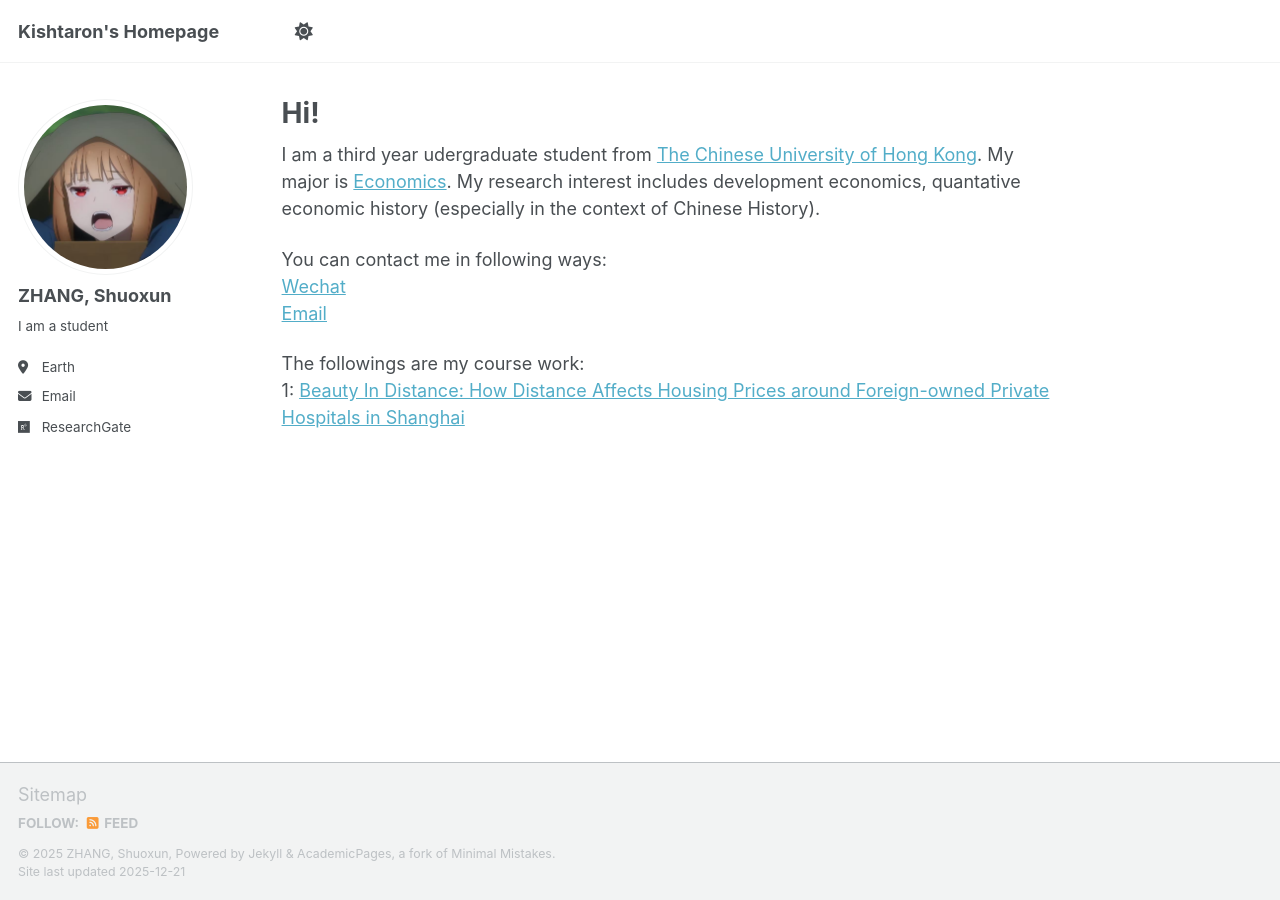
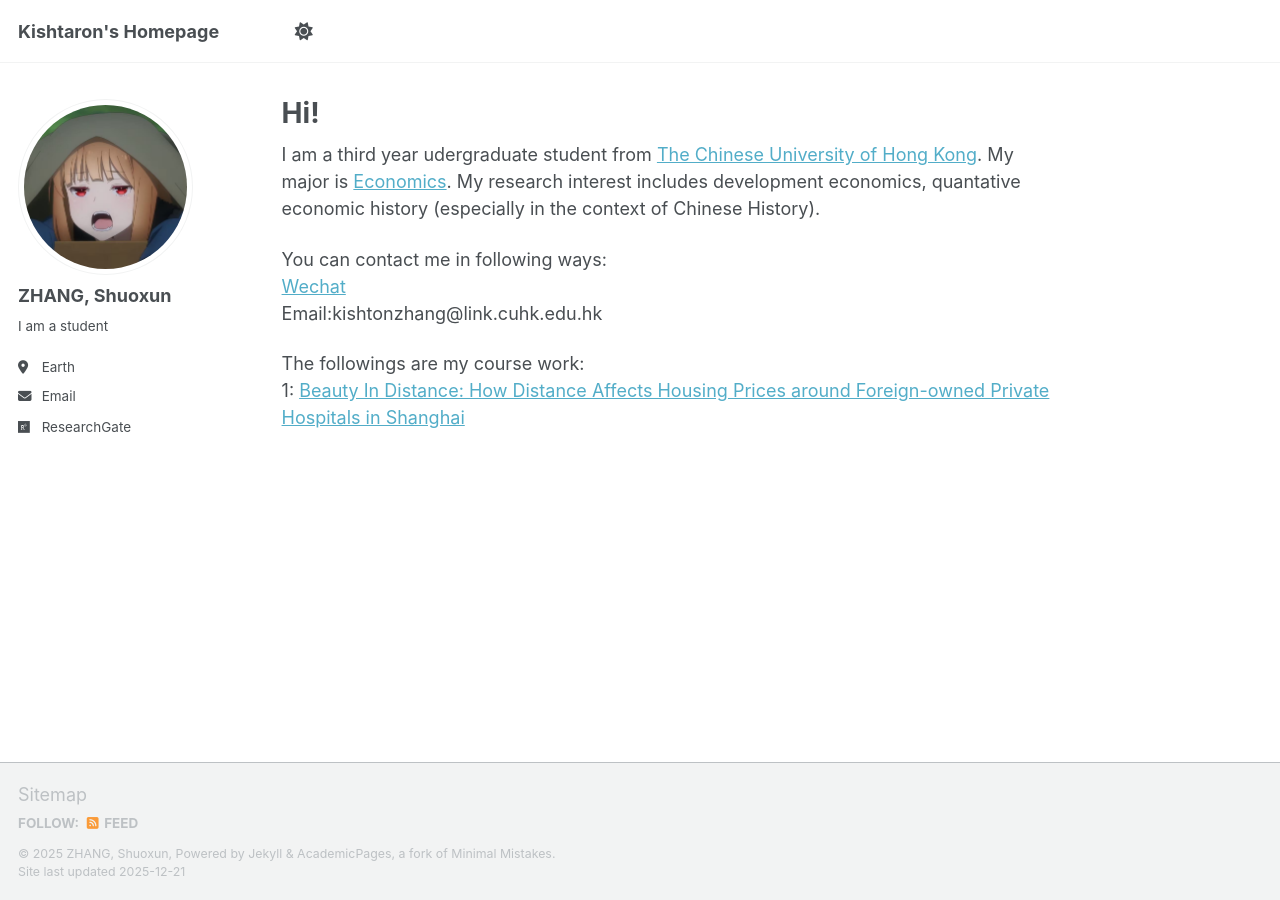
Before and after one commit to Kishtonzhang/Kishtonzhang.github.io, a Jekyll site: the page built from _pages/about.md, in a window 1280 px wide. Built offline with Jekyll 4.4.1, drawn with Linux system fonts in a browser that asks for light colours; a script bundle is joined from its source files by our own code; library files that are not in the unit come from our copies.

Commit message:
Update about.md

```diff
--- a/_pages/about.md
+++ b/_pages/about.md
@@ -10,7 +10,7 @@ I am a third year udergraduate student from [The Chinese University of Hong Kong
 
 
 
-You can contact me in following ways:<br>[Wechat](../images/Wechat_qrcode.jpg)<br>[Email](kishtonzhang@link.cuhk.edu.hk)
+You can contact me in following ways:<br>[Wechat](../images/Wechat_qrcode.jpg)<br> Email:kishtonzhang@link.cuhk.edu.hk
 
 
 
```
